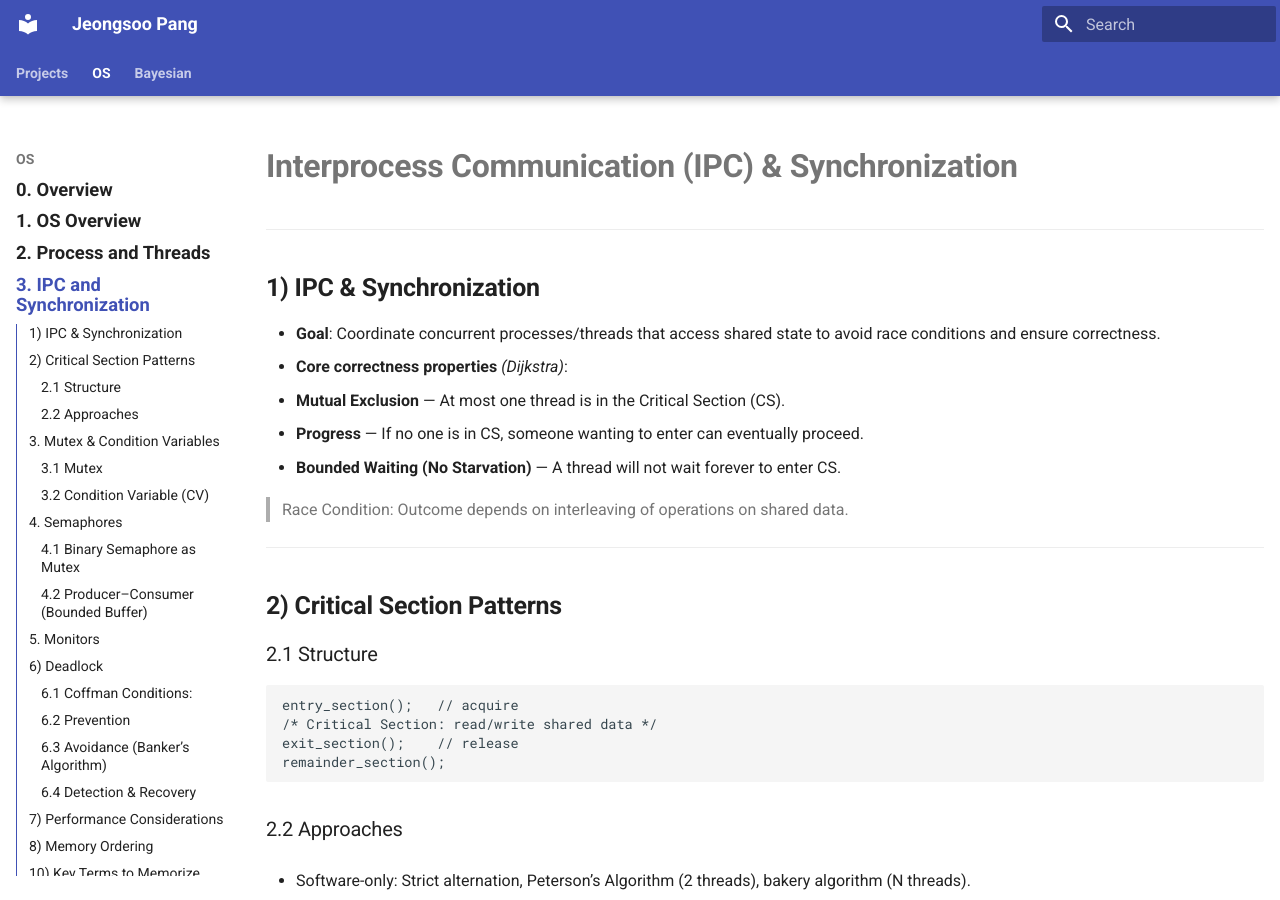
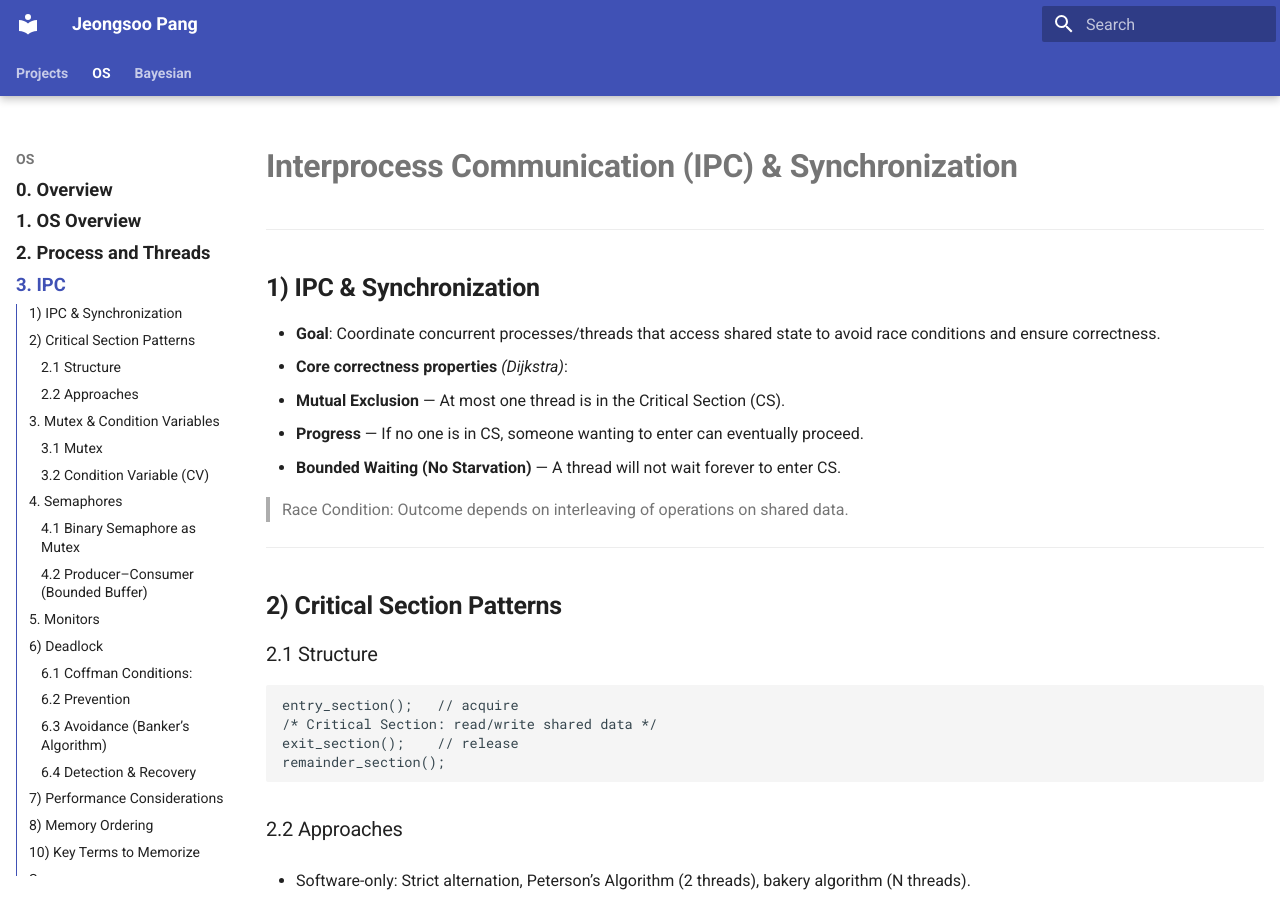
Before and after one commit to Jeongsoo-dev/ML_based_MR_CT_SeriesType_Detection, an MkDocs documentation site: the page built from docs/os/lec3_ipc_synchronization.md, in a window 1280 px wide and 900 px high. Built offline with MkDocs 1.6.1 and Material for MkDocs 9.7.7, drawn with Linux system fonts in a browser that asks for light colours.

Commit message:
Update mkdocs.yml

```diff
--- a/mkdocs.yml
+++ b/mkdocs.yml
@@ -38,7 +38,7 @@ nav:
       - "0. Overview": os/index.md
       - "1. OS Overview": os/os_overview.md
       - "2. Process and Threads": os/lec2_process_thread.md
-      - "3. IPC and Synchronization": os/lec3_ipc_synchronization.md
+      - "3. IPC": os/lec3_ipc_synchronization.md
       - "4. Schduling": os/lec4_scheduling.md
   - Bayesian:
       - "0. Overview": bayesian/index.md
@@ -49,5 +49,5 @@ nav:
       - "5. Posterior inference": bayesian/posterior-inference.md
       - "6. Interval Prediction": bayesian/intervals-prediction.md
       - "7. Hypothesis models": bayesian/hypothesis-models.md
-      - "8. Loss functions & optimal decisions": bayesian/loss-decisions.md
+      - "8. Loss functions": bayesian/loss-decisions.md
       - "9. Computational methods": bayesian/computation.md
```
